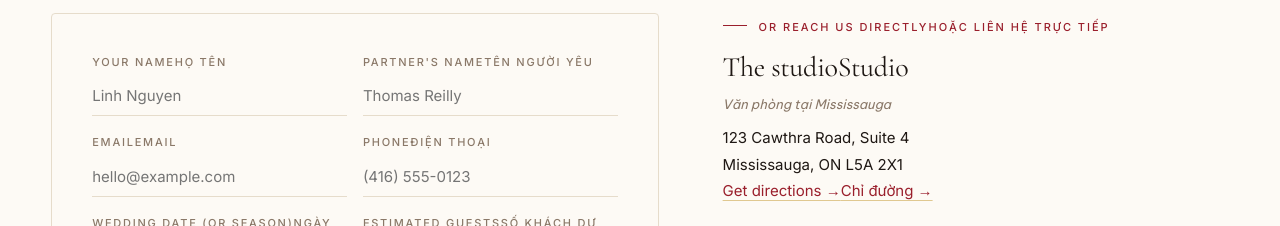
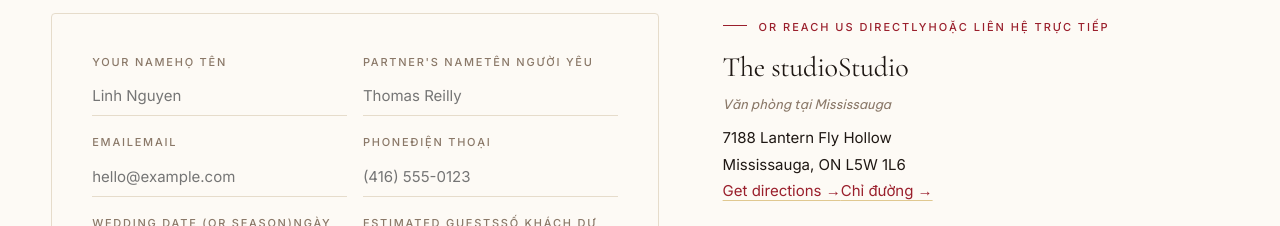
Before and after one commit to HiepTang/mws, a Next.js app: page /contact in a window 1280 px wide. Shown: the part 960-1186 px from the top of the page. Built offline with nearby package versions, Linux system fonts and the light colour scheme; no server answers.

Commit message:
Contact: update studio address to 7188 Lantern Fly Hollow
Address shown on the page, the "Get directions" link, and the embedded
Google Maps iframe all point to 7188 Lantern Fly Hollow, Mississauga,
ON L5W 1L6. Dropped the "Suite 4" line — new location is residential.

```diff
--- a/src/app/contact/page.tsx
+++ b/src/app/contact/page.tsx
@@ -52,11 +52,11 @@ export default function ContactPage() {
                 </h3>
                 <span className="vi">Văn phòng tại Mississauga</span>
                 <div className="lines">
-                  <span>123 Cawthra Road, Suite 4</span>
-                  <span>Mississauga, ON L5A 2X1</span>
+                  <span>7188 Lantern Fly Hollow</span>
+                  <span>Mississauga, ON L5W 1L6</span>
                   <span>
                     <a
-                      href="https://maps.google.com/?q=123+Cawthra+Road+Mississauga"
+                      href="https://maps.google.com/?q=7188+Lantern+Fly+Hollow+Mississauga+ON+L5W+1L6"
                       target="_blank"
                       rel="noopener noreferrer"
                     >
@@ -116,7 +116,7 @@ export default function ContactPage() {
 
               <iframe
                 className="map-frame"
-                src="https://www.google.com/maps?q=123+Cawthra+Road+Mississauga+ON&output=embed"
+                src="https://www.google.com/maps?q=7188+Lantern+Fly+Hollow+Mississauga+ON+L5W+1L6&output=embed"
                 loading="lazy"
                 referrerPolicy="no-referrer-when-downgrade"
                 title="Mississauga Wedding Solutions studio location"
```
